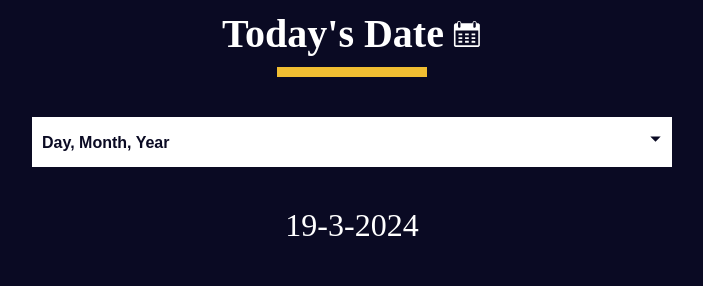
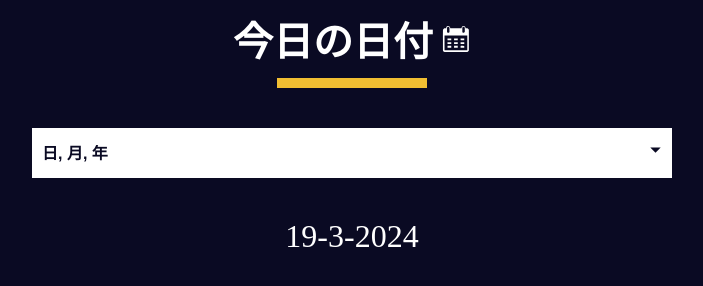
Before and after one commit to sebastianamor/date-formater, a plain HTML site: page index.html in a window 1280 px wide. Shown: the whole page, without its empty margins (288-991 px from the left). Drawn offline with Linux system fonts and the light colour scheme.

Commit message:
日本語　翻訳

```diff
--- a/index.html
+++ b/index.html
@@ -4,13 +4,13 @@
     <meta charset="UTF-8" />
     <meta http-equiv="X-UA-Compatible" content="IE=edge" />
     <meta name="viewport" content="width=device-width, initial-scale=1.0" />
-    <title>Learn the Date Object by Building a Date Formatter</title>
+    <title>今日の日付</title>
     <link rel="stylesheet" href="./styles.css" />
   </head>
   <body>
     <main>
       <div class="title-container">
-        <h1 class="title">Today's Date</h1>
+        <h1 class="title">今日の日付</h1>
 
         <svg
           class="date-svg"
@@ -63,10 +63,10 @@
 
       <div class="dropdown-container">
         <select name="date-options" id="date-options">
-          <option value="dd-mm-yyyy">Day, Month, Year</option>
-          <option value="yyyy-mm-dd">Year, Month, Day</option>
+          <option value="dd-mm-yyyy">日, 月, 年</option>
+          <option value="yyyy-mm-dd">年, 月, 日</option>
           <option value="mm-dd-yyyy-h-mm">
-            Month, Day, Year, Hours, Minutes
+            月, 日, 年, 時間, 分
           </option>
         </select>
         <div class="select-icon">
--- a/script.js
+++ b/script.js
@@ -20,7 +20,7 @@ dateOptionsSelectElement.addEventListener("change", () => {
             .join("-");
           break;
         case "mm-dd-yyyy-h-mm":
-          currentDateParagraph.textContent = `${month}-${day}-${year} ${hours} Hours ${minutes} Minutes`;
+          currentDateParagraph.textContent = `${month}-${day}-${year} ${hours} 時間 ${minutes} 分`;
           break;
           default:
          currentDateParagraph.textContent = formattedDate
```
